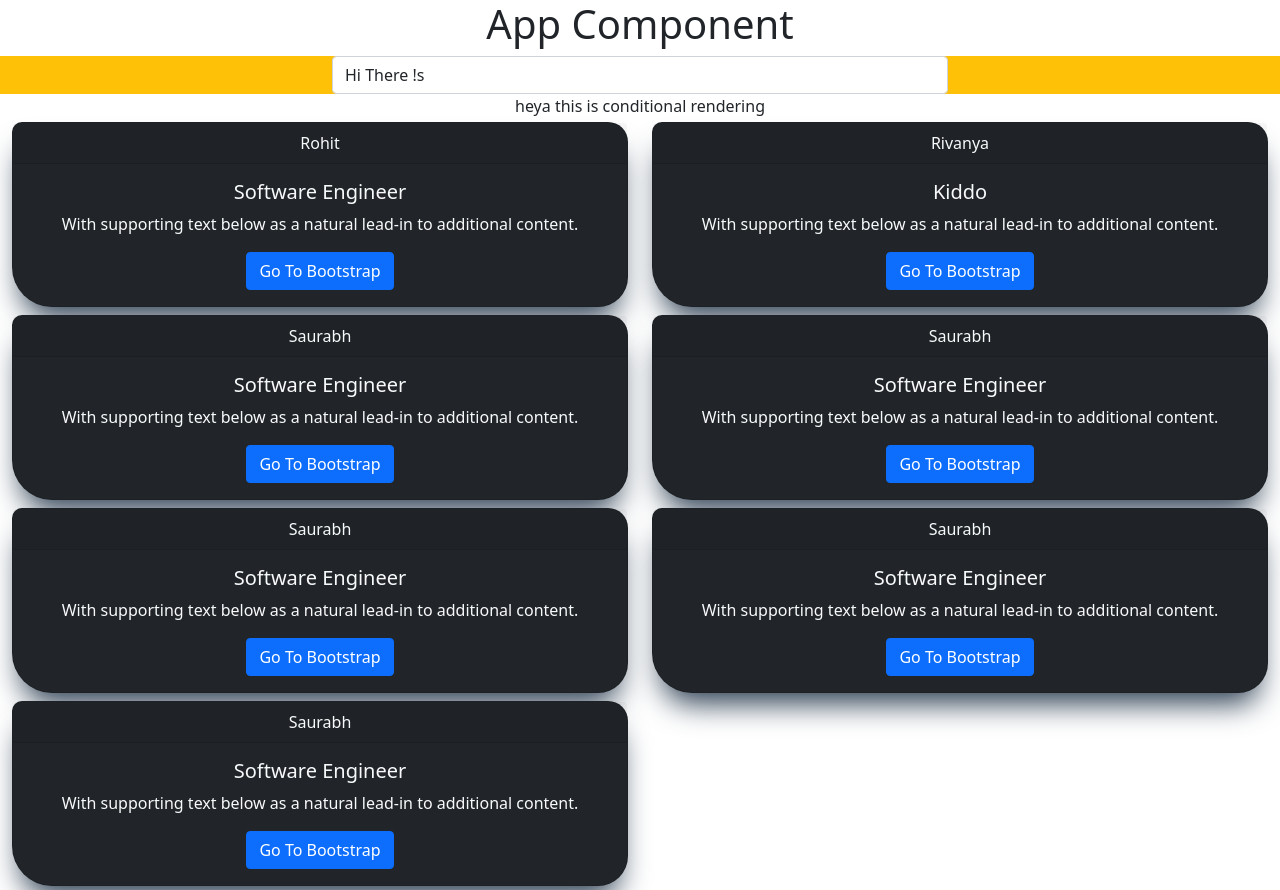
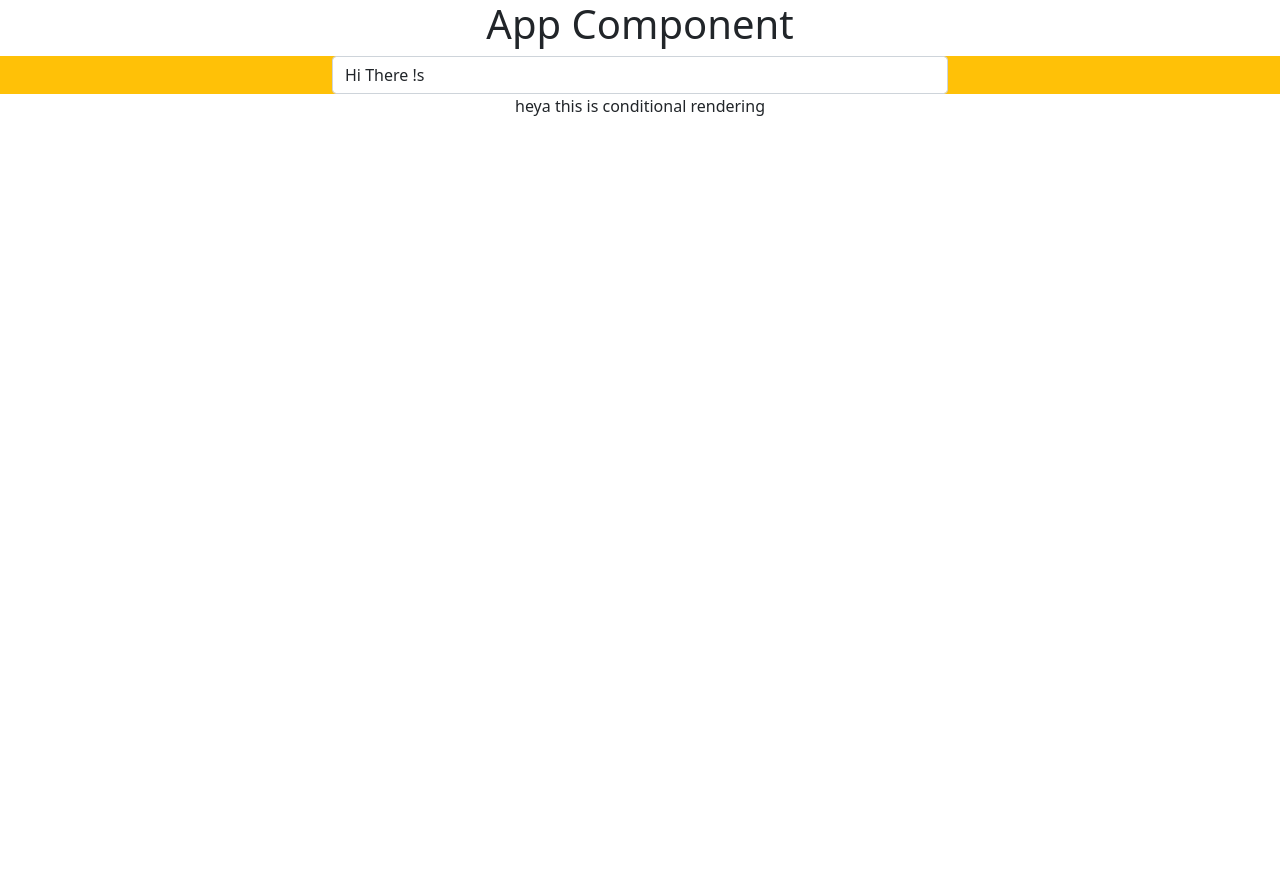
Before and after one commit to rohitverma1989/pics, a React (Create React App) app: page / in a window 1280 px wide. After the commit the page ends 800 px from the top, so only its background shows below. Built offline with nearby package versions, Linux system fonts and the light colour scheme.

Commit message:
webApiSetup

```diff
--- a/package.json
+++ b/package.json
@@ -6,6 +6,7 @@
     "@testing-library/jest-dom": "^5.16.1",
     "@testing-library/react": "^12.1.2",
     "@testing-library/user-event": "^13.5.0",
+    "axios": "^0.25.0",
     "react": "^17.0.2",
     "react-dom": "^17.0.2",
     "react-scripts": "5.0.0",
--- a/src/components/App.js
+++ b/src/components/App.js
@@ -1,12 +1,13 @@
 import React from 'react';
 import SearchBar from './SearchBar';
 import EmployeeComponent from './Employee'
+import axios from 'axios';
 
 class AppComponent extends React.Component {
 
     constructor(props) {
         super(props);
-        this.state = { title: 'App Component' }
+        this.state = { title: 'App Component', searchTerm: "", empList: [] }
     }
 
     render() {
@@ -22,7 +23,7 @@ class AppComponent extends React.Component {
                 </div>
                 <div className='row'>
                     <div className='col-12'>
-                        <EmployeeComponent></EmployeeComponent>
+                        <EmployeeComponent empList={this.state.empList}></EmployeeComponent>
                     </div>
                 </div>
 
@@ -30,8 +31,24 @@ class AppComponent extends React.Component {
         );
     }
 
-    onGetTerm(term) {
+    onGetTerm = (term) => {
         console.log(term);
+        this.setState({ searchTerm: term });
+        this.getEmployees();
+    }
+
+    getEmployees = () => {
+        axios.get("http://localhost:5510/api/employee/GetEmployeeList").then(
+            (response) => {
+                console.log("response from web api ");
+                console.log(response);
+                this.setState({ empList: response.data });
+            },
+            (error) => {
+                console.log("error in getting data from api");
+                console.log(error);
+            }
+        )
     }
 }
 export default AppComponent;
--- a/src/components/Employee.js
+++ b/src/components/Employee.js
@@ -2,29 +2,23 @@ import React from 'react';
 import '../styles/App.css'
 
 class EmployeeComponent extends React.Component {
-    state = {
-        employeeList: [
-            { name: 'Rohit', title: 'Software Engineer' },
-            { name: 'Rivanya', title: 'Kiddo' },
-            { name: 'Saurabh', title: 'Software Engineer' },
-            { name: 'Saurabh', title: 'Software Engineer' },
-            { name: 'Saurabh', title: 'Software Engineer' },
-            { name: 'Saurabh', title: 'Software Engineer' },
-            { name: 'Saurabh', title: 'Software Engineer' },
-        ]
+    empList = [];
+    // }
+
+    componentDidUpdate = () => {
+        this.empList= this.props.empList
     }
 
     render() {
-
-        var emp = this.state.employeeList.map((x) => {
+        var emp = this.empList.map((x) => {
             return (
                 <div className='col-6 my-1'>
                     <div className="card bg-dark text-light card-shadow">
                         <div className="card-header">
-                            {x.name}
+                            {x.Name}
                         </div>
                         <div className="card-body">
-                            <h5 className="card-title">{x.title}</h5>
+                            <h5 className="card-title">{x.Title}</h5>
                             <p className="card-text">With supporting text below as a natural lead-in to additional content.</p>
                             <button onClick={this.goToBootstrap} className="btn btn-primary">Go To Bootstrap</button>
                         </div>
@@ -35,7 +29,7 @@ class EmployeeComponent extends React.Component {
         return (<div className='row'>{emp}</div>)
     }
 
-    goToBootstrap(){
+    goToBootstrap() {
         window.open('https://getbootstrap.com/docs/5.1/components/card/', '_blank');
     }
 }
--- a/src/styles/App.css
+++ b/src/styles/App.css
@@ -1,5 +1,7 @@
 .card-shadow {
-    border-radius: 10px 20px 30px 40px;
+    /* border-radius: 10px 20px 30px 40px; */
+    border-radius: 40px;
+
     box-shadow: rgb(38, 57, 77) 0px 20px 30px -10px;
 }
 
```
Also changed, not shown: 1 other file (tests, documents, lock files or other folders).
